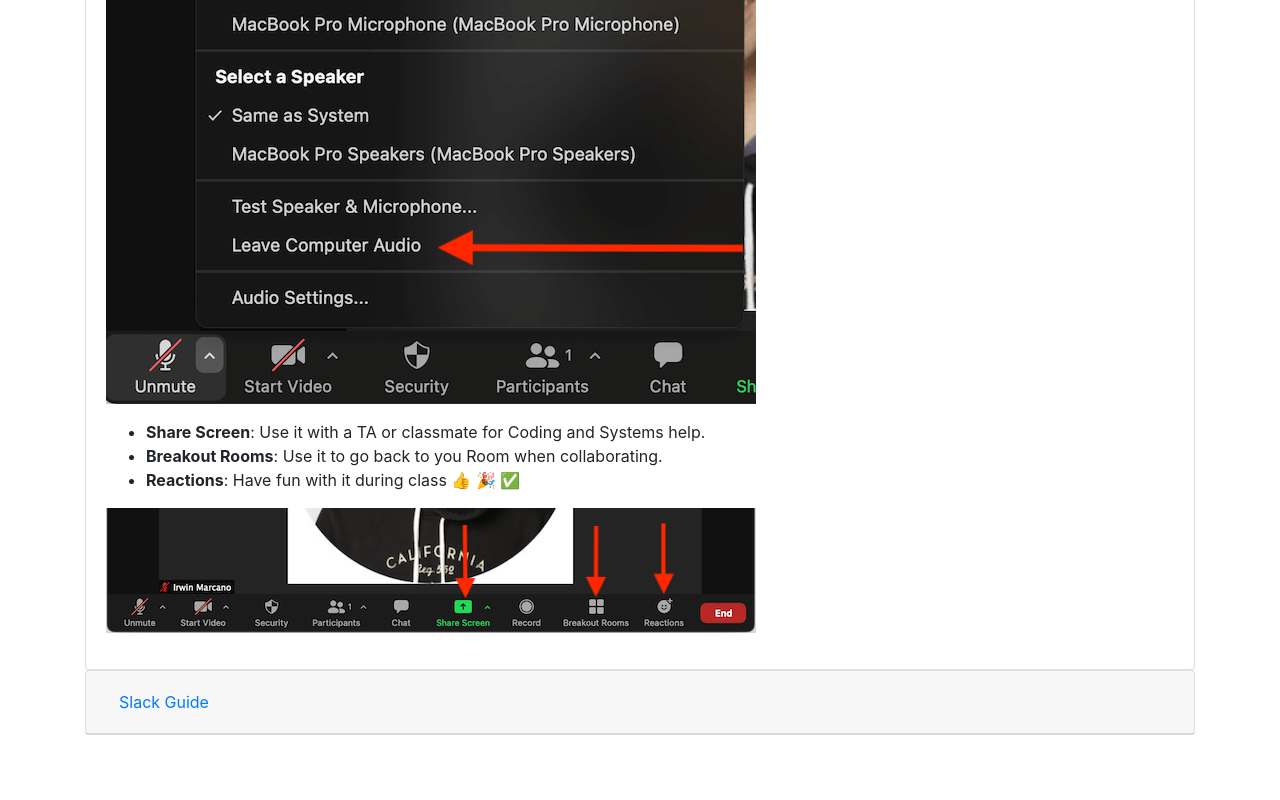
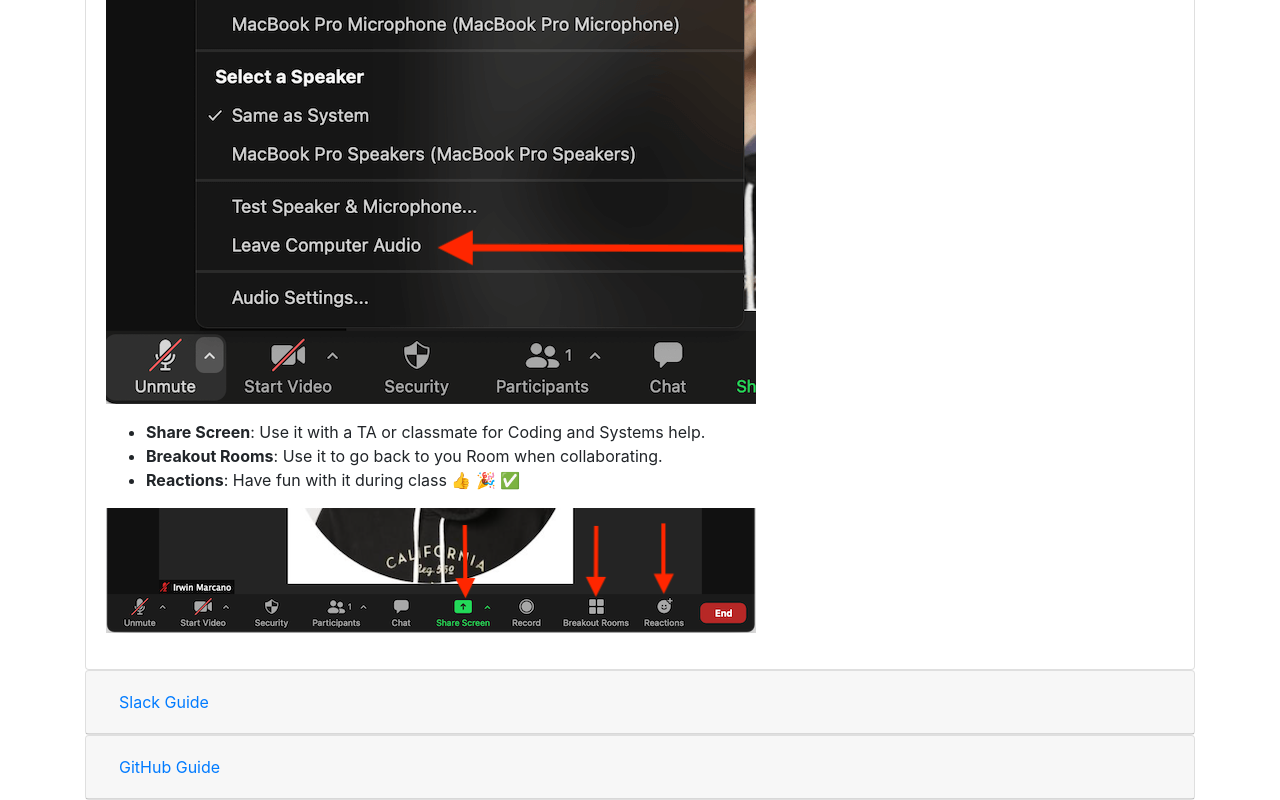
Before and after one commit to irwinx16/imarcano, a React (Create React App) app: page /resources in a window 1280 px wide. Shown: the part 5538-6338 px from the top of the page. Before the commit the page ends 6273 px from the top, so only its background shows below. Built offline with nearby package versions, Linux system fonts and the light colour scheme; no server answers.

Commit message:
adds third resource card

```diff
--- a/src/components/Resources.js
+++ b/src/components/Resources.js
@@ -2,10 +2,12 @@
 import ReactMarkdown from "react-markdown";
 import zoomGuideFile from "../markdowns/zoomGuide.md";
 import slackGuideFile from "../markdowns/slackGuide.md";
+import githubGuideFile from "../markdowns/githubGuide.md";
 
 export const Resources = () => {
   const [zoomGuide, setZoomGuide] = useState("");
   const [slackGuide, setSlackGuide] = useState("");
+  const [gihubGuide, setGithubGuide] = useState("");
 
   useEffect(() => {
     fetch(zoomGuideFile)
@@ -15,6 +17,10 @@
     fetch(slackGuideFile)
       .then((res) => res.text())
       .then((text) => setSlackGuide(text));
+
+    fetch(githubGuideFile)
+      .then((res) => res.text())
+      .then((text) => setGithubGuide(text));
   }, []);
   return (
     <div className="container">
@@ -55,22 +61,20 @@
             </div>
 
             {/* --------Card Block---------- */}
-            {/* <div className="card">
+            <div className="card">
               <div className="card-header" id="headingThree">
                 <h5 className="mb-0">
                   <button className="btn btn-link collapsed" data-toggle="collapse" data-target="#collapseThree" aria-expanded="false" aria-controls="collapseThree">
-                    Collapsible Group Item #3
+                    GitHub Guide
                   </button>
                 </h5>
               </div>
               <div id="collapseThree" className="collapse" aria-labelledby="headingThree" data-parent="#accordion">
                 <div className="card-body">
-                  Anim pariatur cliche reprehenderit, enim eiusmod high life accusamus terry richardson ad squid. 3 wolf moon officia aute, non cupidatat skateboard dolor brunch. Food truck quinoa nesciunt laborum eiusmod. Brunch 3 wolf moon tempor, sunt aliqua put a bird on it squid single-origin
-                  coffee nulla assumenda shoreditch et. Nihil anim keffiyeh helvetica, craft beer labore wes anderson cred nesciunt sapiente ea proident. Ad vegan excepteur butcher vice lomo. Leggings occaecat craft beer farm-to-table, raw denim aesthetic synth nesciunt you probably haven't heard of
-                  them accusamus labore sustainable VHS.
+                  <ReactMarkdown children={gihubGuide} />
                 </div>
               </div>
-            </div> */}
+            </div>
             {/* --------Card Block---------- */}
           </div>
         </div>
```
Also changed, not shown: public/manifest.json.
